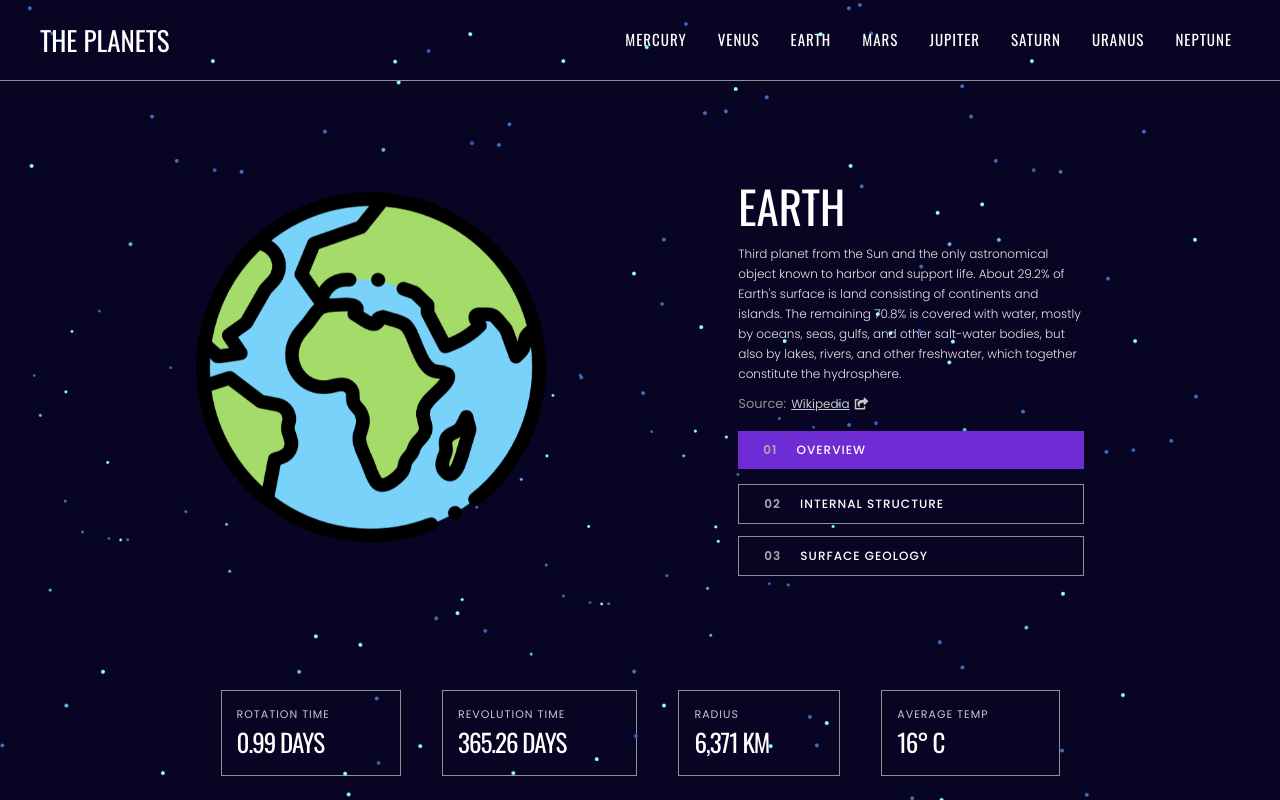
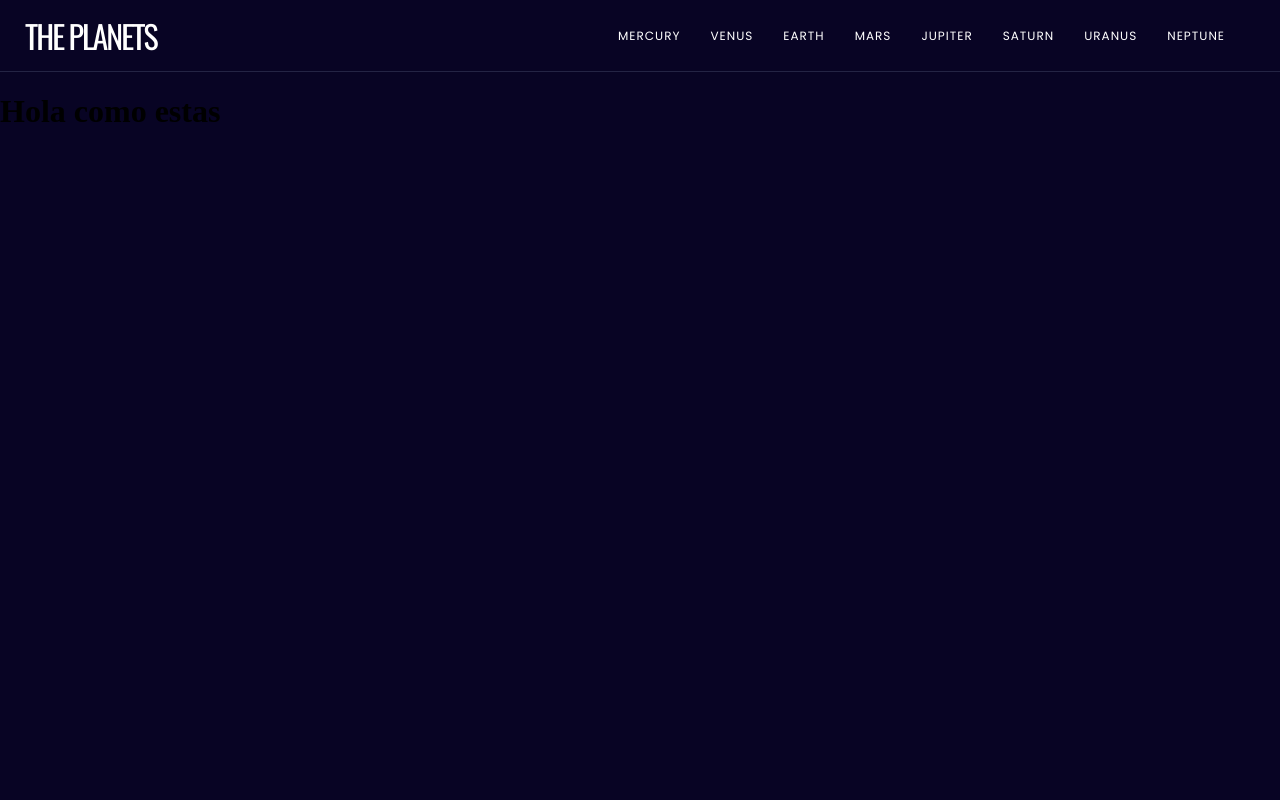
Before and after one commit to angyRincon/Planets_Fact_Site, a React (Create React App) app: page / in a window 1280 px wide. Built offline with nearby package versions, Linux system fonts and the light colour scheme.

Commit message:
Made navbar design

```diff
--- a/src/App.tsx
+++ b/src/App.tsx
@@ -6,15 +6,8 @@ import {NavBar} from "./Components/NavBar";
 function App() {
     return (
         <>
-            <div className="bg-stars">
-                <img src="/images/stars.png" alt=""/>
-            </div>
-            <NavBar/>
-            <Router>
-                <Switch>
-                    <Route path="/" component={Container} exact/>
-                </Switch>
-            </Router>
+            <NavBar />
+            <Container />
         </>
     );
 }
--- a/src/Components/Container.tsx
+++ b/src/Components/Container.tsx
@@ -3,40 +3,7 @@ import {Details} from "./Details";
 export const Container = () => {
     return (
         <>
-            <section className="container">
-                <div className="image mover-img">
-                    <img src="/images/planets/earth.png" alt=""/>
-                </div>
-
-                <div className="content">
-                    <div className="description">
-                        <h1>Earth</h1>
-                        <p className="description-text">
-                            Third planet from the Sun and the only astronomical object known to harbor and
-                            support life. About 29.2% of Earth's surface is land consisting of continents and islands.
-                            The remaining 70.8% is covered with water, mostly by oceans, seas, gulfs, and other
-                            salt-water
-                            bodies, but also by lakes, rivers, and other freshwater, which together constitute the
-                            hydrosphere.
-                        </p>
-                        <p className="description-source">
-                            Source:
-                            <a href="https://en.wikipedia.org/wiki/Earth" target="_blank">
-                                Wikipedia
-                                <i className="fas fa-share-square"/>
-                            </a>
-                        </p>
-                    </div>
-
-                    <div className="buttons">
-                        <a href="#" className="active"><span>01</span> Overview</a>
-                        <a href="#"><span>02</span> Internal Structure</a>
-                        <a href="#"><span>03</span> Surface Geology</a>
-                    </div>
-                </div>
-            </section>
-
-            <Details/>
+            <h1>Hola como estas</h1>
         </>
     )
 }
--- a/src/Components/Details.tsx
+++ b/src/Components/Details.tsx
@@ -1,25 +1,6 @@
 export const Details = () => {
     return (
-        <div className="details-container">
-            <div className="details-box">
-                <h4>Rotation Time</h4>
-                <h1>0.99 days</h1>
-            </div>
-
-            <div className="details-box">
-                <h4>Revolution time</h4>
-                <h1>365.26 days</h1>
-            </div>
-
-            <div className="details-box">
-                <h4>Radius</h4>
-                <h1>6,371 KM</h1>
-            </div>
-
-            <div className="details-box">
-                <h4>Average temp</h4>
-                <h1>16° C</h1>
-            </div>
-        </div>
+       <>
+       </>
     )
 }
--- a/src/Components/NavBar.tsx
+++ b/src/Components/NavBar.tsx
@@ -1,21 +1,25 @@
+import planets from '../Planets.json'
+
 export const NavBar = () => {
     return (
-        <>
-            <nav className="navbar">
-                <a href="#" className="logo">The Planets</a>
-                <i className="menu-icon fas fa-bars"/>
+        <div className="navbar">
+
+            <a href="#" className="logo">The Planets</a>
+
+            <nav>
                 <ul>
-                    <li><a href="#">Mercury</a></li>
-                    <li><a href="#">Venus</a></li>
-                    <li><a href="#">Earth</a></li>
-                    <li><a href="#">Mars</a></li>
-                    <li><a href="#">Jupiter</a></li>
-                    <li><a href="#">Saturn</a></li>
-                    <li><a href="#">Uranus</a></li>
-                    <li><a href="#">Neptune</a></li>
+                    {planets.map((planet, index) => (
+                        <li key={index}>
+                            <a href="#">{planet.name}</a>
+                        </li>
+                    ))}
                 </ul>
             </nav>
 
-        </>
+            <a href="#" className="menu-icon">
+                <li className="fas fa-bars"/>
+            </a>
+
+        </div>
     )
 }
--- /dev/null
+++ b/src/Planets.json
@@ -0,0 +1,26 @@
+[
+  {
+    "name": "Mercury"
+  },
+  {
+    "name": "Venus"
+  },
+  {
+    "name": "Earth"
+  },
+  {
+    "name": "Mars"
+  },
+  {
+    "name": "Jupiter"
+  },
+  {
+    "name": "Saturn"
+  },
+  {
+    "name": "Uranus"
+  },
+  {
+    "name": "Neptune"
+  }
+]
--- a/src/index.css
+++ b/src/index.css
@@ -1,315 +1,98 @@
 @import url('https://fonts.googleapis.com/css2?family=Oswald:wght@200;300;400;500&display=swap');
 @import url('https://fonts.googleapis.com/css2?family=Poppins:wght@100;200;300;400;500;600&display=swap');
 
+* {
+    text-decoration: none;
+    list-style: none;
+}
 
-* {
+body {
     margin: 0;
     padding: 0;
     box-sizing: border-box;
-    font-family: 'Poppins', sans-serif;
-    list-style: none;
-    text-decoration: none;
-    scroll-behavior: smooth;
-}
-
-body {
     background-color: #080424;
 }
 
-.mover-img {
-    -webkit-animation: mover 1s infinite alternate;
-    animation: mover 1s infinite alternate;
+.navbar {
+    width: 100%;
+    display: flex;
+    align-items: center;
+    border-bottom: 1px solid #242444;
 }
 
-@-webkit-keyframes mover {
-    0% {
-        -webkit-transform: translateY(0);
-        transform: translateY(0);
+nav {
+    flex: 1;
+    text-align: right;
+    padding: 10px 25px;
+}
+
+.navbar .logo {
+    color: #fff;
+    font-family: 'Oswald', sans-serif;
+    font-size: 2em;
+    text-transform: uppercase;
+    letter-spacing: -2px;
+    padding: 10px 25px;
+}
+
+.navbar .menu-icon {
+    color: #fff;
+    display: none;
+}
+
+nav ul li {
+    display: inline-block;
+    margin-right: 30px;
+}
+
+nav ul li a {
+    font-family: 'Poppins', sans-serif;
+    text-transform: uppercase;
+    font-size: 12px;
+    font-weight: 400;
+    letter-spacing: 1px;
+    color: #ffffff;
+}
+
+
+@media (min-width: 625px) and (max-width: 991px) {
+    .navbar {
+        flex-direction: column;
     }
-    100% {
-        -webkit-transform: translateY(-12px);
-        transform: translateY(-12px);
+
+    nav {
+        text-align: center;
+    }
+
+    .navbar .logo {
+        padding: 25px 0;
+        margin-bottom: -15px;
     }
 }
 
-@keyframes mover {
-    0% {
-        -webkit-transform: translateY(0);
-        transform: translateY(0);
-    }
-    100% {
-        -webkit-transform: translateY(-12px);
-        transform: translateY(-12px);
-    }
-}
 
-.bg-stars {
-    position: absolute;
-    top: 0;
-    left: 0;
-    width: 150vh;
-    height: 100%;
-    overflow: hidden;
-    object-fit: cover;
-}
-
-.navbar {
-    display: flex;
-    justify-content: space-between;
-    align-items: center;
-    position: absolute;
-    top: 0;
-    left: 0;
-    width: 100%;
-    padding: 20px 40px;
-    z-index: 1;
-    border-bottom: 1px solid #909090;
-}
-
-.navbar .menu-icon {
-    display: none;
-    color: #ffff;
-    font-size: 20px;
-}
-
-.navbar .logo {
-    color: #ffffff;
-    font-family: 'Oswald', sans-serif;
-    font-size: 27px;
-    text-transform: uppercase;
-}
-
-.navbar ul {
-    display: flex;
-    justify-content: space-between;
-    align-items: center;
-}
-
-.navbar ul li {
-    margin-left: 15px;
-}
-
-.navbar ul li a {
-    color: #fff;
-    font-size: 15px;
-    font-family: 'Oswald', sans-serif;
-    font-weight: 400;
-    text-transform: uppercase;
-    -web-kit-transition: all 0.5s ease;
-    transition: all 0.5s ease;
-    cursor: pointer;
-    border-radius: 5px;
-    padding: 5px 8px;
-    letter-spacing: 1px;
-}
-
-.navbar ul li a:hover {
-    background-color: #ffffff;
-    color: #080424;
-}
-
-
-section {
-    display: flex;
-    justify-content: space-around;
-    align-items: center;
-    align-content: center;
-    position: relative;
-    margin-top: -20px;
-}
-
-.container {
-    width: 100%;
-    height: 100vh;
-    padding: 100px;
-}
-
-section .image img {
-    width: 350px;
-    height: 350px;
-}
-
-section .content {
-    width: 32%;
-}
-
-section .content .description h1 {
-    color: #fff;
-    font-family: 'Oswald', sans-serif;
-    font-size: 45px;
-    text-transform: uppercase;
-    margin-bottom: 5px;
-    font-weight: 400;
-}
-
-section .content .description .description-text {
-    color: #e8e8e8;
-    font-family: 'Poppins', sans-serif;
-    font-size: 12px;
-    font-weight: 300;
-    margin-bottom: 10px;
-    line-height: 20px;
-}
-
-section .content .description .description-source {
-    color: #909090;
-    font-size: 13px;
-}
-
-section .content .description .description-source a {
-    color: #c7c7c7;
-    text-decoration: underline;
-    font-size: 12px;
-    margin-left: 5px;
-}
-
-section .content .description .description-source i {
-    margin-left: 5px;
-}
-
-.buttons {
-    margin-top: 20px;
-}
-
-.buttons span {
-    color: #acacac;
-    margin-right: 15px;
-    font-weight: 600;
-}
-
-.buttons a {
-    display: block;
-    background-color: #080424;
-    color: #fff;
-    padding: 10px 25px;
-    text-transform: uppercase;
-    font-size: 12px;
-    font-weight: 500;
-    margin-bottom: 12px;
-    border: 1px solid #909090;
-    letter-spacing: 1px;
-    transition: all 0.3s ease;
-    -webkit-transition: all 0.5s ease;
-}
-
-.buttons a:hover,
-.buttons a.active {
-    background-color: #702cd4;
-    -webkit-transform: translateY(-3px);
-    transform: translateY(-3px);
-}
-
-.buttons a.active {
-    border: 0;
-}
-
-.details-container {
-    display: flex;
-    justify-content: space-around;
-    padding: 0 200px;
-    margin-top: -90px;
-}
-
-.details-container .details-box {
-    text-transform: uppercase;
-    border: 1px solid #909090;
-    padding: 15px 70px 15px 15px;
-}
-
-.details-container .details-box h4 {
-    font-family: 'Poppins', sans-serif;
-    color: #c7c7c7;
-    font-size: 11px;
-    font-weight: 400;
-    letter-spacing: 1px;
-}
-
-.details-container .details-box h1 {
-    color: #fff;
-    font-size: 25px;
-    font-family: 'Oswald', sans-serif;
-    font-weight: 400;
-    letter-spacing: -1px;
-}
-
-@media only screen and (max-width: 900px) and (max-height: 665px) {
+@media (min-width: 200px) and (max-width: 725px) {
     .navbar {
-        flex-direction: column;
-        gap: 30px;
+        flex-direction: row;
     }
 
-    .navbar .logo {
-        font-size: 35px;
+    nav ul {
+        width: 100%;
+        background: #242444;
+        position: absolute;
+        top: 65px;
+        right: 0;
+        z-index: 2;
     }
 
-    .navbar ul li {
-        margin-left: 30px;
-    }
-
-    .navbar ul li a {
-        font-size: 17px;
-    }
-
-    section {
-        padding: 0;
-        flex-direction: column;
-        margin-top: 250px;
-    }
-
-    .container {
-        padding: 0;
-        margin-bottom: 130px;
-    }
-
-    section .content {
-        display: flex;
-        justify-content: space-between;
-        align-items: center;
-        gap: 25px;
-        width: 80%;
-    }
-
-    .buttons {
-        width: 200%;
-    }
-
-    .details-container {
-        padding: 0 60px;
-        margin-bottom: 50px;
-    }
-
-}
-
-@media only screen and (max-width: 600px) {
-    .navbar {
-        display: flex;
-        justify-content: space-between;
-        flex-direction: row;
-        width: 100vh;
-        margin: 0 auto;
-    }
-
-    .navbar ul {
-        display: none;
+    nav ul li {
+        display: block;
+        margin-top: 10px;
+        margin-bottom: 10px;
+        text-align: right;
     }
 
     .navbar .menu-icon {
         display: block;
     }
-
-    .container {
-        margin-left: 60px;
-    }
-
-    .container .content {
-        display: flex;
-        flex-direction: column-reverse;
-    }
-
-    .container .content .buttons {
-        display: flex;
-        justify-content: space-around;
-        padding: 0 150px;
-        border: 1px solid gray;
-    }
 }
```
Also changed, not shown: public/resources/colors.png (added).
